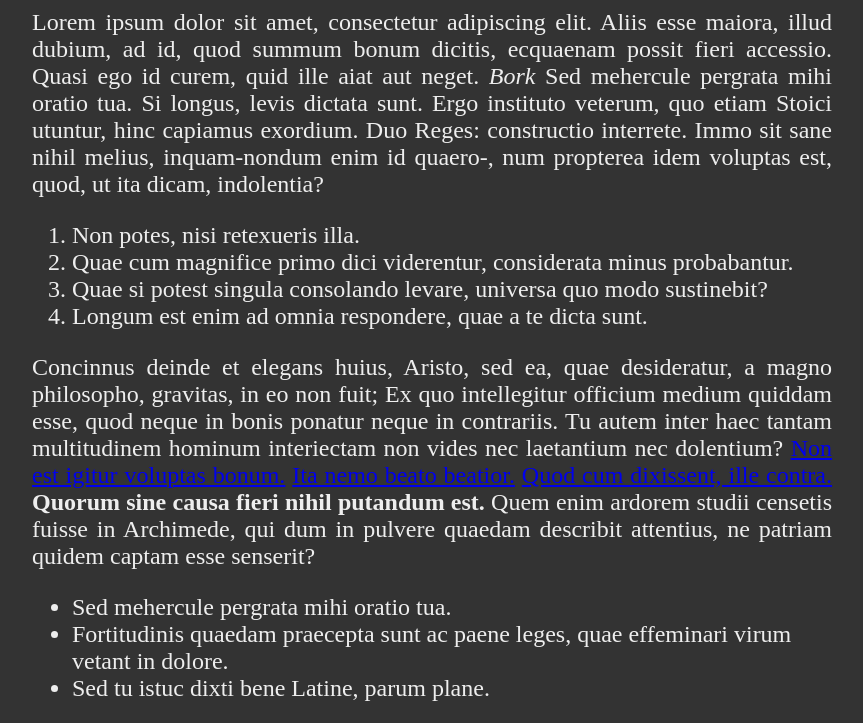
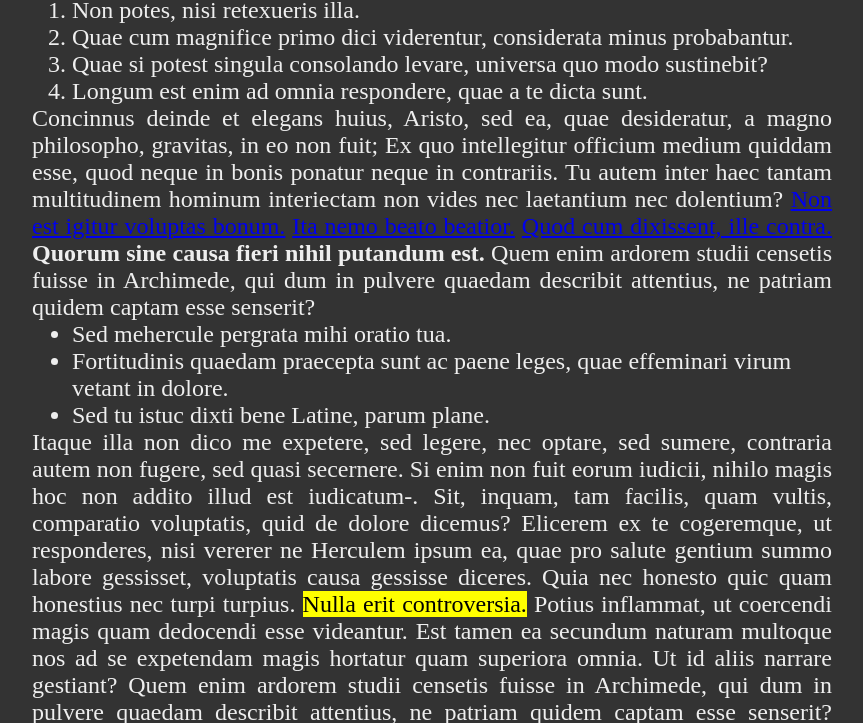
Before and after one commit to andrew2764/real-eye-data-no-attribute-test, a plain HTML site: page index.html in a window 1280 px wide. Shown: the part 681-1404 px from the top of the page, without its empty margins (208-1071 px from the left). Drawn offline with Linux system fonts and the light colour scheme.

Commit message:
remove margins

```diff
--- a/index.html
+++ b/index.html
@@ -6,6 +6,10 @@
   <meta name="viewport" content="width=device-width, initial-scale=1.0">
   <title>Document</title>
   <style>
+    h1,p,dl,ol,ul,body {
+      margin: 0;
+    }
+
     body {
       margin: 0;
       background-color: #333;
```
